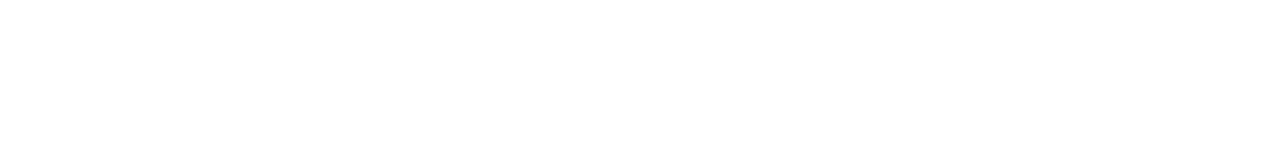
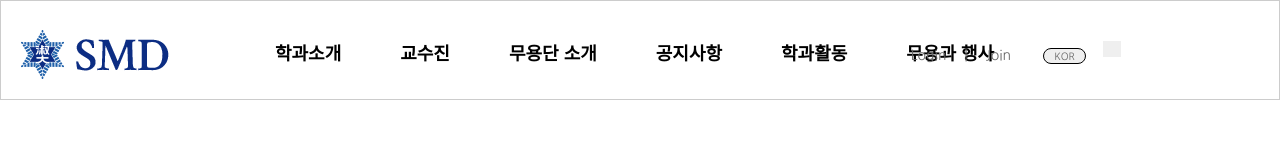
Before and after one commit to wowjdql98/dance-smu, a plain HTML site: page index.html in a window 1280 px wide. Drawn offline with nearby package versions, Linux system fonts and the light colour scheme.

Commit message:
Add files via upload

```diff
--- a/css/style.css
+++ b/css/style.css
@@ -0,0 +1,114 @@
+:root{
+    --main-color: #0c2db3; /*메인 컬러*/
+    --container-width: 1440px; /*페이지 폭*/
+}
+*{
+    margin: 0;
+    padding: 0;
+    box-sizing: border-box;
+}
+
+ul{
+    list-style: none;
+}
+
+a{
+    text-decoration: none;
+    color: black;
+}
+
+body{
+    font-size: 18px;
+    background: #fff;
+    font-family: 'Nanum Gothic', sans-serif;
+}
+
+h2{
+    font-family: 'Nanum Myeongjo', serif;
+    font-size: 25px;
+    font-weight: 800;
+}
+
+.container{
+    width: var(--container-width);
+    /* outline: 1px solid red; */
+    margin: o auto;
+    position: relative;
+
+}
+
+#main-header{
+    height: 100px;
+    /* background: #ccc; */
+    border: 1px solid #ccc;
+}
+
+#main-header .container {
+    position: absolute;
+
+
+}
+#main-header .container h1{
+    position: absolute;
+    left: 20px;
+    top: 26px;
+}
+
+
+#gnb {
+    position: absolute;
+    left: 242px;
+    top: 40px;
+    overflow: hidden;
+}
+
+#gnb > ul > li{
+    float: left;
+    margin-right: 59px;
+
+}
+
+#gnb > ul > li > a{
+    font-weight: 600;
+}
+
+#gnb > ul > li > a:hover{
+    color: var(--main-color);
+}
+
+#util-btn {
+    position: absolute;
+    right: 55px;
+    top: 44px;
+    color: #666;
+    font-size: 14px;
+}
+
+#util-btn a{
+    color: #666;
+}
+
+#util-btn span{
+    margin: 0 14px;
+}
+
+#language{
+    margin-left: 28px;
+    font-size: 10px;
+    color: #666;
+    width: 43px;
+    height: 16px;
+    border: 1px solid black;
+    border-radius: 10px;
+}
+
+#toggleBtn{
+    position: absolute;
+    right: 20px;
+    top: 40px;
+    width: 18px;
+    height: 16px;
+    border: none;
+    /* 투명 */
+    /* background-color: transparent; */
+}
--- a/index.html
+++ b/index.html
@@ -5,8 +5,57 @@
     <meta http-equiv="X-UA-Compatible" content="IE=edge">
     <meta name="viewport" content="width=device-width, initial-scale=1.0">
     <title>숙명여자대학교 무용학과</title>
+    <link href="https://fonts.googleapis.com/css2?family=Nanum+Gothic:wght@400;700&family=Nanum+Myeongjo:wght@800&display=swap" rel="stylesheet">
+    <!-- 부트스트렙 아이콘 -->
+    <link href="https://cdn.jsdelivr.net/npm/bootstrap@5.2.0-beta1/dist/css/bootstrap.min.css" rel="stylesheet" integrity="sha384-0evHe/X+R7YkIZDRvuzKMRqM+OrBnVFBL6DOitfPri4tjfHxaWutUpFmBp4vmVor" crossorigin="anonymous">
+    <link rel="stylesheet" href="css/style.css">
+
+
+
+
 </head>
 <body>
 
+
+    <main>
+        <header id="main-header">
+            <div class="container">
+                <h1>
+                    <a href="./">
+                        <img src="image/logo.png" alt="숙대무용과logo">
+                    </a>
+                </h1>
+                <nav id="gnb">
+                    <ul>
+                        <li><a href="#">학과소개</a></li>
+                        <li><a href="#">교수진</a></li>
+                        <li><a href="#">무용단 소개</a></li>
+                        <li><a href="#">공지사항</a></li>
+                        <li><a href="#">학과활동</a></li>
+                        <li><a href="#">무용과 행사</a></li>
+                    </ul>
+                </nav>
+                <nav id="util-btn">
+                    <a href="#">Login</a>
+                    <span>|</span>
+                    <a href="#">Join</a>
+                    <button id="language">KOR</button>
+                </nav>
+                <button id="toggleBtn"><i style="font-size: 24px;" class="bi bi-list"></i></button>
+            </div>
+        </header>
+
+
+        <section id="main-visual"></section>
+
+        <section id="intro"></section>
+
+        <section id="notice"></section>
+
+        <div id="sns-banner"></div>
+    </main>
+
+    <footer id="mian-footer"></footer>
+
 </body>
 </html>
```
